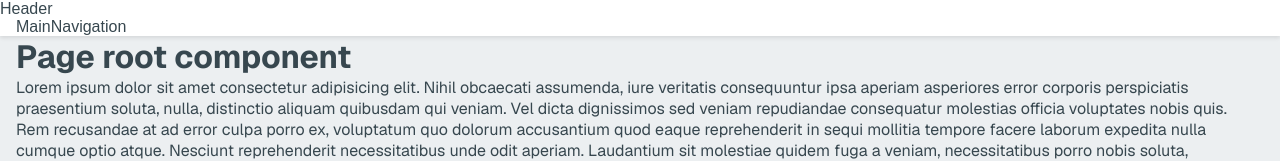
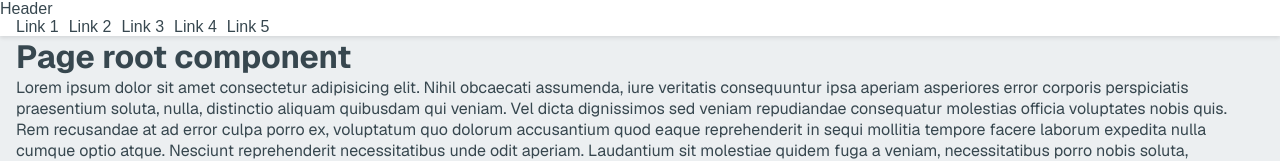
Before and after one commit to KostaPanchev/playground, a Next.js app: page / in a window 1280 px wide. Shown: the top 161 px of the page. Built offline with nearby package versions, Linux system fonts and the light colour scheme.

Commit message:
Main navigation raw

```diff
--- /dev/null
+++ b/src/app/components/main-navigation/components/content/content.component.tsx
@@ -0,0 +1,21 @@
+import React, { FC } from 'react'
+import styles from './content.module.css'
+import Container from '~/shared/components/container/container.component';
+
+type Props = {
+  content?: any;
+}
+
+const Content: FC<Props> = ({ content }) => {
+  console.log('Content', content)
+
+  return (
+    <dialog open={!!content} className={styles.root}>
+      <Container>
+        {content}
+      </Container>
+    </dialog>
+  )
+}
+
+export default Content
--- /dev/null
+++ b/src/app/components/main-navigation/components/content/content.module.css
@@ -0,0 +1,8 @@
+.root {
+  position: absolute;
+  width: 100%;
+  top: 100%;
+  padding: 50px 0;
+  border: none;
+  border-top: 1px solid var(--color-gray-300);
+}
--- a/src/app/components/main-navigation/main-navigation.component.tsx
+++ b/src/app/components/main-navigation/main-navigation.component.tsx
@@ -1,15 +1,31 @@
-import React, { FC } from 'react'
+'use client'
+import React, { FC, useState } from 'react'
 import styles from './main-navigation.module.css'
 import Container from '~/shared/components/container/container.component'
+import Link from 'next/link'
+import Content from './components/content/content.component'
 
 const MainNavigation: FC = () => {
   console.log('MainNavigation')
+  const [activeLink, setActiveLink] = useState<string | null>(null)
+
+  // const handleLinkClick = (link: string) => {
+  //   setActiveLink(link)
+  // }
 
   return (
-    <nav className={styles.root}>
+
+    <nav className={styles.root} onMouseLeave={() => setActiveLink(null)}>
       <Container>
-        MainNavigation
+        <ul className={styles.links}>
+          <li><Link href="/" onMouseEnter={() => setActiveLink('Link 1')}>Link 1</Link></li>
+          <li><Link href="/" onMouseEnter={() => setActiveLink('Link 2')}>Link 2</Link></li>
+          <li><Link href="/" onMouseEnter={() => setActiveLink('Link 3')}>Link 3</Link></li>
+          <li><Link href="/" onMouseEnter={() => setActiveLink('Link 4')}>Link 4</Link></li>
+          <li><Link href="/" onMouseEnter={() => setActiveLink('Link 5')}>Link 5</Link></li>
+        </ul>
       </Container>
+      <Content content={activeLink} />
     </nav>
   )
 }
--- a/src/app/components/main-navigation/main-navigation.module.css
+++ b/src/app/components/main-navigation/main-navigation.module.css
@@ -1,3 +1,10 @@
 .root {
     background-color: var(--color-white);
+    position: relative;
 }
+
+.links {
+    composes: cleanList from global;
+    display: flex;
+    gap: 10px;
+}
--- a/src/app/globals.css
+++ b/src/app/globals.css
@@ -1,45 +1,5 @@
-:root {
-  --color-white: #FFFFFF;
-  --color-black: #000000;
-
-  --color-primary-50: #E1F5FE;
-  --color-primary-100: #B3E5FC;
-  --color-primary-200: #B3E5FC;
-  --color-primary-300: #4FC3F7;
-  --color-primary-400: #29B6F6;
-  --color-primary-500: #03A9F4;
-  --color-primary-600: #039BE5;
-  --color-primary-700: #0288D1;
-  --color-primary-800: #0277BD;
-  --color-primary-900: #01579B;
-
-  --color-gray-50: #FAFAFA;
-  --color-gray-100: #F5F5F5;
-  --color-gray-200: #EEEEEE;
-  --color-gray-300: #E0E0E0;
-  --color-gray-400: #BDBDBD;
-  --color-gray-500: #9E9E9E;
-  --color-gray-600: #757575;
-  --color-gray-700: #616161;
-  --color-gray-800: #424242;
-  --color-gray-900: #212121;
-
-  --color-blue-gray-50: #ECEFF1;
-  --color-blue-gray-100: #CFD8DC;
-  --color-blue-gray-200: #B0BEC5;
-  --color-blue-gray-300: #90A4AE;
-  --color-blue-gray-400: #78909C;
-  --color-blue-gray-500: #607D8B;
-  --color-blue-gray-600: #546E7A;
-  --color-blue-gray-700: #455A64;
-  --color-blue-gray-800: #37474F;
-  --color-blue-gray-900: #263238;
-
-  --color-background: var(--color-blue-gray-50);
-  --color-foreground: var(--color-blue-gray-800);
-  --color-primary: var(--color-primary-500);
-
-}
+@import '~/styles/variables.css';
+@import '~/styles/helpers.css';
 
 /* @media (prefers-color-scheme: dark) {
   :root {
--- /dev/null
+++ b/src/styles/helpers.css
@@ -0,0 +1,5 @@
+.cleanList {
+  list-style-type: none;
+  padding: 0;
+  margin: 0;
+}
--- /dev/null
+++ b/src/styles/variables.css
@@ -0,0 +1,60 @@
+:root {
+  --color-white: #FFFFFF;
+  --color-black: #000000;
+
+  --color-primary-50: #E1F5FE;
+  --color-primary-100: #B3E5FC;
+  --color-primary-200: #B3E5FC;
+  --color-primary-300: #4FC3F7;
+  --color-primary-400: #29B6F6;
+  --color-primary-500: #03A9F4;
+  --color-primary-600: #039BE5;
+  --color-primary-700: #0288D1;
+  --color-primary-800: #0277BD;
+  --color-primary-900: #01579B;
+
+  --color-gray-50: #FAFAFA;
+  --color-gray-100: #F5F5F5;
+  --color-gray-200: #EEEEEE;
+  --color-gray-300: #E0E0E0;
+  --color-gray-400: #BDBDBD;
+  --color-gray-500: #9E9E9E;
+  --color-gray-600: #757575;
+  --color-gray-700: #616161;
+  --color-gray-800: #424242;
+  --color-gray-900: #212121;
+
+  --color-blue-gray-50: #ECEFF1;
+  --color-blue-gray-100: #CFD8DC;
+  --color-blue-gray-200: #B0BEC5;
+  --color-blue-gray-300: #90A4AE;
+  --color-blue-gray-400: #78909C;
+  --color-blue-gray-500: #607D8B;
+  --color-blue-gray-600: #546E7A;
+  --color-blue-gray-700: #455A64;
+  --color-blue-gray-800: #37474F;
+  --color-blue-gray-900: #263238;
+
+  --color-background: var(--color-blue-gray-50);
+  --color-foreground: var(--color-blue-gray-800);
+  --color-primary: var(--color-primary-500);
+
+  --spacing-00: 0;
+  --spacing-01: 4px;
+  --spacing-02: 8px;
+  --spacing-03: 12px;
+  --spacing-04: 16px;
+  --spacing-05: 20px;
+  --spacing-06: 24px;
+  --spacing-07: 28px;
+  --spacing-08: 32px;
+  --spacing-09: 36px;
+  --spacing-10: 40px;
+
+  --container--max-width: 1280px;
+
+  --animation-duration-quick: 0.2s;
+  --animation-duration-normal: 0.4s;
+  --animation-duration-slow: 0.6s;
+  --animation-easing: ease-in-out;
+}
```
